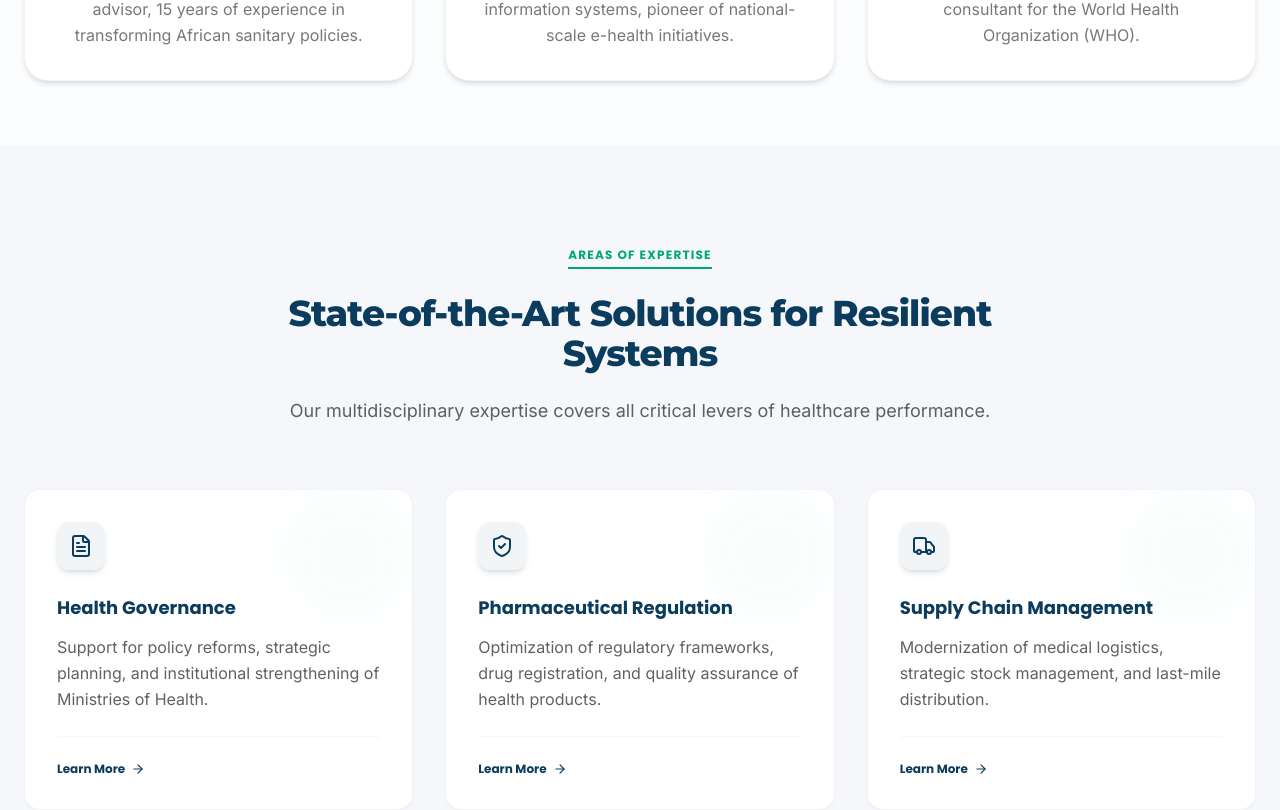
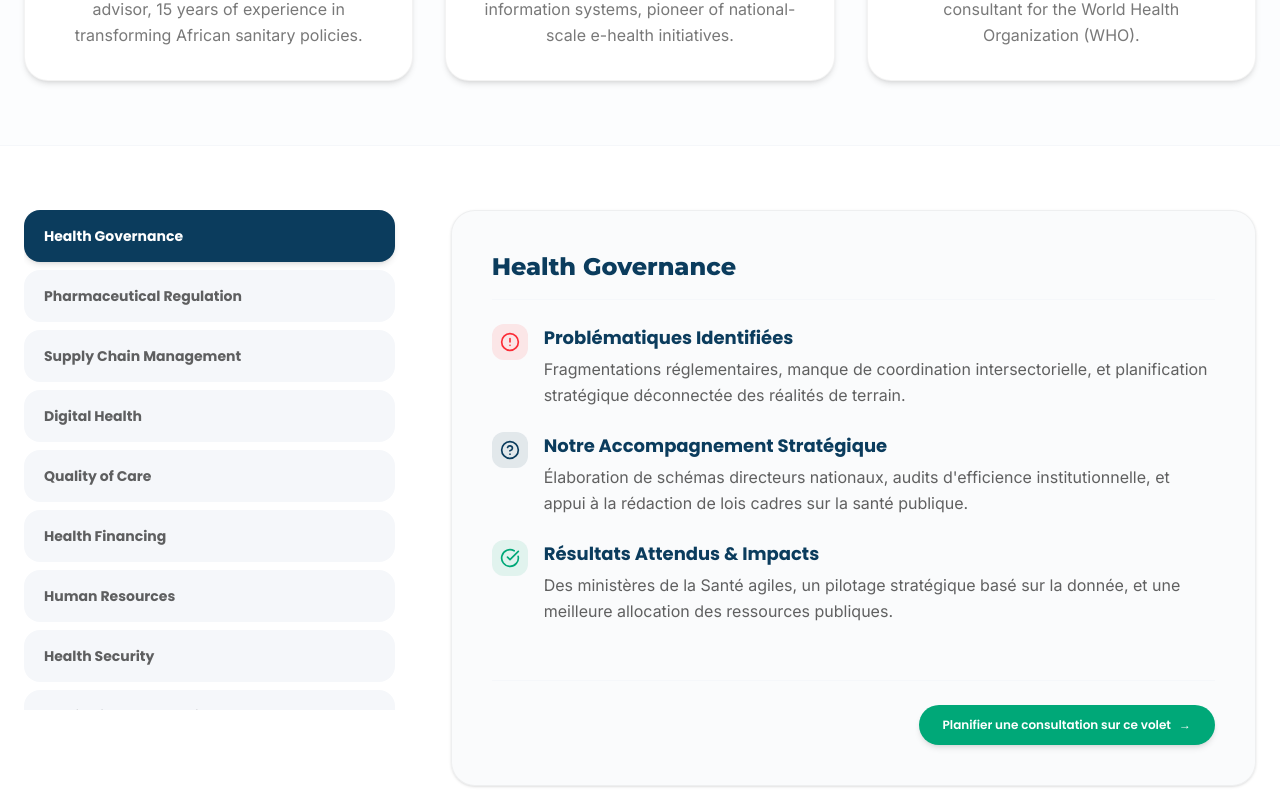
Before and after one commit to ITAINNOVATE/Saninova, a Next.js app: page / in a window 1280 px wide. Shown: the part 4050-4860 px from the top of the page. Built offline with nearby package versions, Linux system fonts and the light colour scheme; no server answers.

Commit message:
feat: enlever la grille de cartes d'expertises redondantes

```diff
--- a/src/app/page.tsx
+++ b/src/app/page.tsx
@@ -6,7 +6,6 @@ import HeroSection from "../components/home/HeroSection";
 import AboutSection from "../components/home/AboutSection";
 import AboutDetails from "../components/home/AboutDetails";
 import DirectorSection from "../components/home/DirectorSection";
-import ExpertisesGrid from "../components/home/ExpertisesGrid";
 import ExpertisesDetails from "../components/home/ExpertisesDetails";
 import Methodology from "../components/home/Methodology";
 import Advantages from "../components/home/Advantages";
@@ -34,8 +33,6 @@ export default function Home() {
         <DirectorSection />
         <AboutDetails />
 
-        {/* Expertises Section */}
-        <ExpertisesGrid />
         <ExpertisesDetails />
 
         {/* Services Section */}
```
